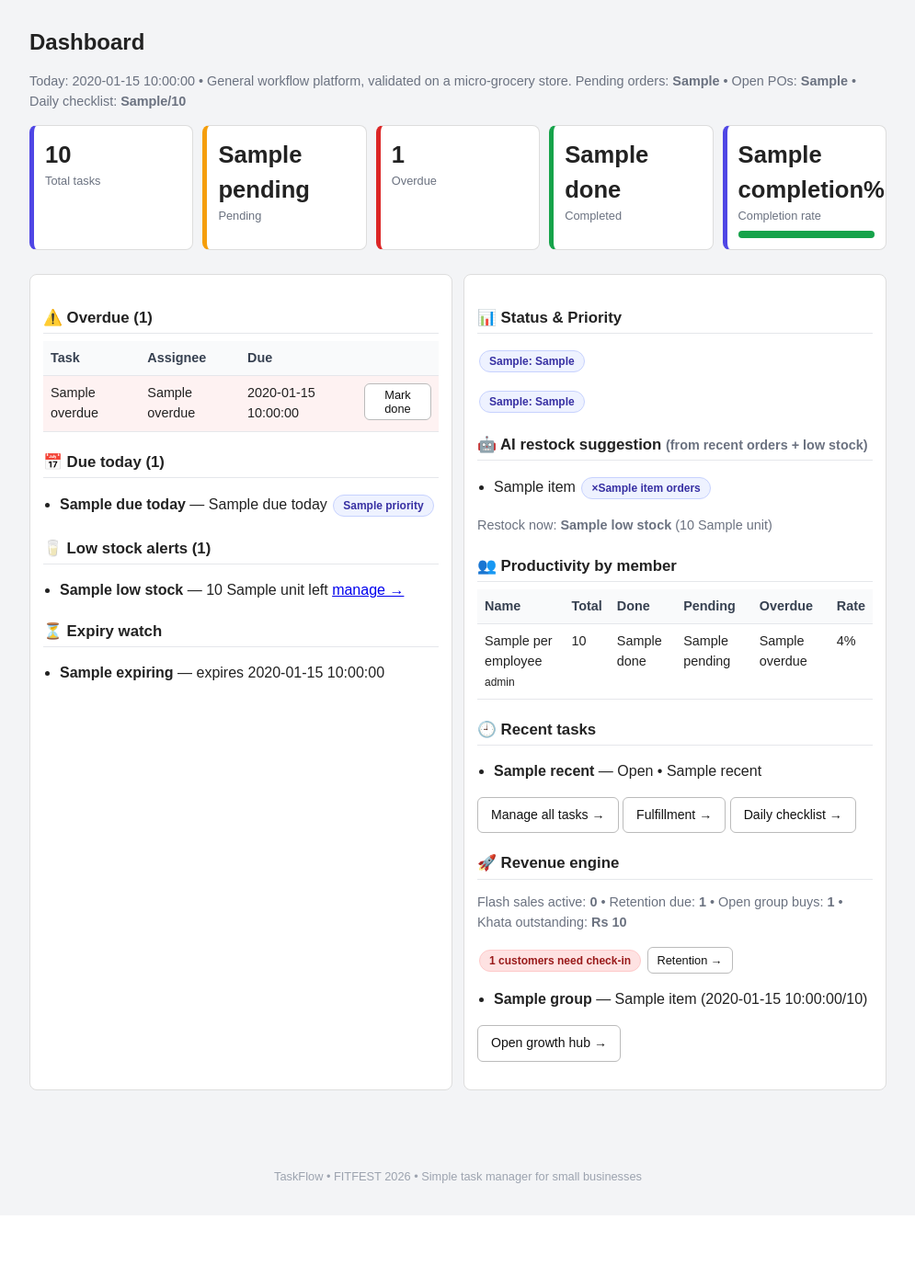
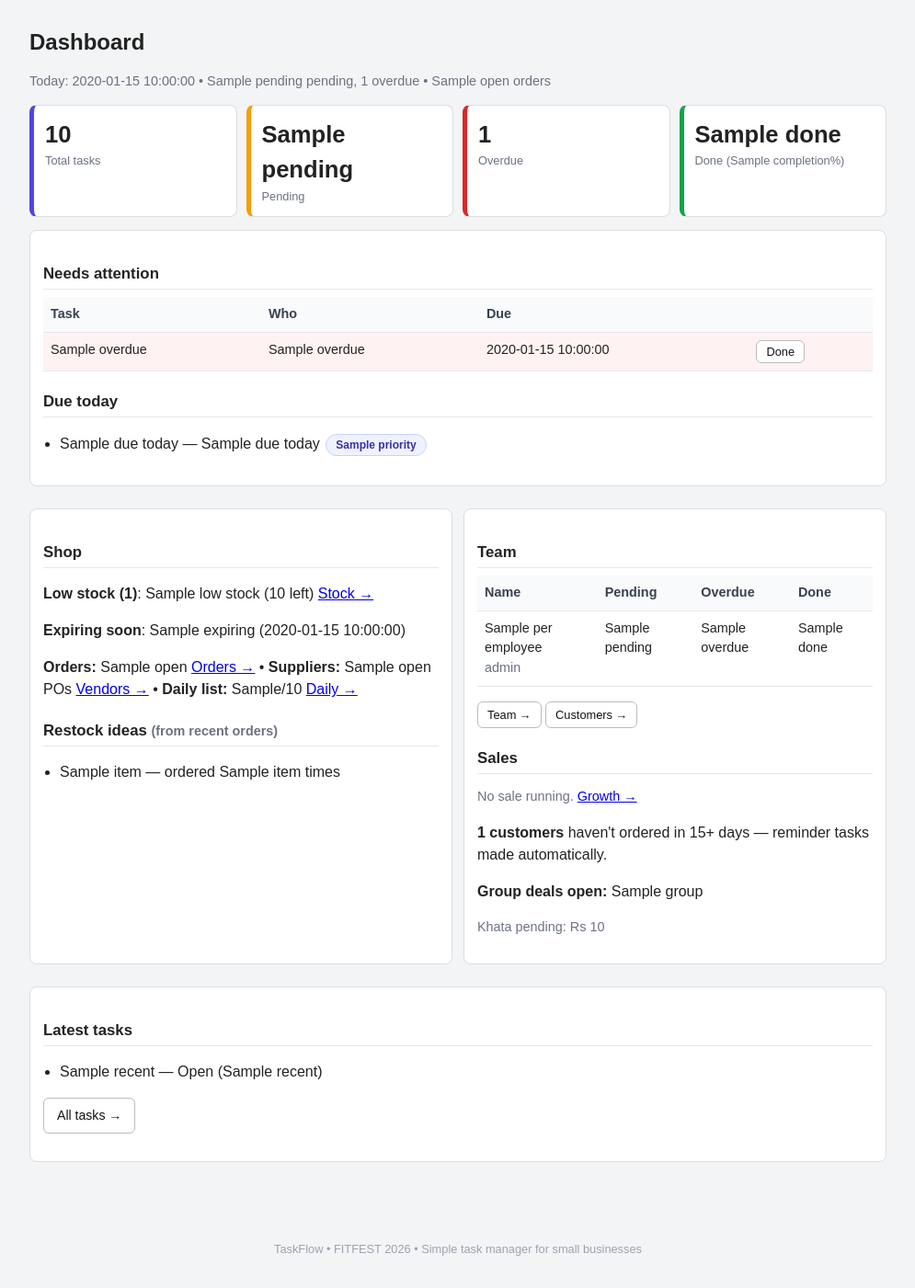
Before and after one commit to ManasviWaghmare/Small-Business-Workflow-Task-Management-Platform, a Python web app: template templates/dashboard.html in a window 1280 px wide. Shown: the part 78-1479 px from the top of the page at 92% size, without its empty margins (142-1137 px from the left). Before the commit the page ends 1365 px from the top, so only its background shows below. Run offline with Jinja, Linux system fonts and the light colour scheme; the template is opened without the code that fills it: most values are stand-ins (such as "Sample title", 1, 10 or a date in 2020).

Commit message:
Simplify dashboard: stat cards, attention list, shop/team/sales panels

```diff
--- a/templates/dashboard.html
+++ b/templates/dashboard.html
@@ -2,67 +2,58 @@
 {% block title %}Dashboard - TaskFlow{% endblock %}
 {% block content %}
 <h1>Dashboard</h1>
-<p class="muted">Today: {{ today }} • General workflow platform, validated on a micro-grocery store. Pending orders: <b>{{ new_orders }}</b> • Open POs: <b>{{ open_pos }}</b> • Daily checklist: <b>{{ cl_done }}/{{ cl_total }}</b></p>
+<p class="muted">Today: {{ today }} • {{ pending }} pending, {{ overdue|length }} overdue • {{ new_orders }} open orders</p>
 
 <div class="cards">
   <div class="card"><div class="num">{{ total }}</div><div class="lbl">Total tasks</div></div>
   <div class="card warn"><div class="num">{{ pending }}</div><div class="lbl">Pending</div></div>
   <div class="card danger"><div class="num">{{ overdue|length }}</div><div class="lbl">Overdue</div></div>
-  <div class="card ok"><div class="num">{{ done }}</div><div class="lbl">Completed</div></div>
-  <div class="card"><div class="num">{{ completion }}%</div><div class="lbl">Completion rate</div>
-    <div class="bar"><div style="width:{{ completion }}%"></div></div>
-  </div>
+  <div class="card ok"><div class="num">{{ done }}</div><div class="lbl">Done ({{ completion }}%)</div></div>
+</div>
+
+<div class="panel">
+  <h2>Needs attention</h2>
+  {% if overdue %}
+  <table><tr><th>Task</th><th>Who</th><th>Due</th><th></th></tr>
+  {% for t in overdue %}
+  <tr class="overdue-row"><td>{{ t['title'] }}</td><td>{{ t['employee_name'] or 'Nobody' }}</td><td>{{ t['deadline'] }}</td>
+  <td><form method="post" action="/tasks/{{ t['id'] }}/status"><input type="hidden" name="status" value="Done"><input type="hidden" name="next" value="/"><button class="btn small">Done</button></form></td></tr>
+  {% endfor %}</table>
+  {% else %}<p class="muted">Nothing overdue.</p>{% endif %}
+  <h2>Due today</h2>
+  {% if due_today %}<ul class="list">{% for t in due_today %}<li>{{ t['title'] }} — {{ t['employee_name'] or 'Nobody' }} <span class="pill {{ t['priority'] }}">{{ t['priority'] }}</span></li>{% endfor %}</ul>
+  {% else %}<p class="muted">Nothing due today.</p>{% endif %}
 </div>
 
 <div class="grid2">
 <div class="panel">
-  <h2>⚠️ Overdue ({{ overdue|length }})</h2>
-  {% if overdue %}
-  <table><tr><th>Task</th><th>Assignee</th><th>Due</th><th></th></tr>
-  {% for t in overdue %}
-  <tr class="overdue-row"><td>{{ t['title'] }}</td><td>{{ t['employee_name'] or 'Unassigned' }}</td><td>{{ t['deadline'] }}</td>
-  <td><form method="post" action="/tasks/{{ t['id'] }}/status"><input type="hidden" name="status" value="Done"><input type="hidden" name="next" value="/"><button class="btn small">Mark done</button></form></td></tr>
+  <h2>Shop</h2>
+  <p><b>Low stock ({{ low_stock|length }})</b>{% if low_stock %}: {% for i in low_stock %}{{ i['name'] }} ({{ i['stock_qty'] }} left){% if not loop.last %}, {% endif %}{% endfor %} <a href="/inventory">Stock →</a>{% else %} — all OK.{% endif %}</p>
+  <p><b>Expiring soon</b>{% if expiring %}: {% for i in expiring %}{{ i['name'] }} ({{ i['expiry_date'] or 'no date' }}){% if not loop.last %}, {% endif %}{% endfor %}{% else %} — nothing flagged.{% endif %}</p>
+  <p><b>Orders:</b> {{ new_orders }} open <a href="/orders">Orders →</a> • <b>Suppliers:</b> {{ open_pos }} open POs <a href="/procurement">Vendors →</a> • <b>Daily list:</b> {{ cl_done }}/{{ cl_total }} <a href="/checklists">Daily →</a></p>
+  <h2>Restock ideas <span class="muted">(from recent orders)</span></h2>
+  {% if forecast.top_items %}<ul class="list">{% for item,n in forecast.top_items %}<li>{{ item }} — ordered {{ n }} times</li>{% endfor %}</ul>
+  {% else %}<p class="muted">Order more to see ideas here.</p>{% endif %}
+</div>
+<div class="panel">
+  <h2>Team</h2>
+  <table><tr><th>Name</th><th>Pending</th><th>Overdue</th><th>Done</th></tr>
+  {% for e in per_employee %}
+  <tr><td>{{ e.name }}<br><small class="muted">{{ e.role }}</small></td><td>{{ e.pending }}</td><td>{{ e.overdue }}</td><td>{{ e.done }}</td></tr>
   {% endfor %}</table>
-  {% else %}<p class="muted">No overdue tasks. Good job!</p>{% endif %}
-
-  <h2>📅 Due today ({{ due_today|length }})</h2>
-  {% if due_today %}<ul class="list">{% for t in due_today %}<li><b>{{ t['title'] }}</b> — {{ t['employee_name'] or 'Unassigned' }} <span class="pill {{ t['priority'] }}">{{ t['priority'] }}</span></li>{% endfor %}</ul>
-  {% else %}<p class="muted">Nothing due today.</p>{% endif %}
-
-  <h2>🥛 Low stock alerts ({{ low_stock|length }})</h2>
-  {% if low_stock %}<ul class="list">{% for i in low_stock %}<li><b>{{ i['name'] }}</b> — {{ i['stock_qty'] }} {{ i['unit'] }} left <a href="/inventory">manage →</a></li>{% endfor %}</ul>
-  {% else %}<p class="muted">Stock levels OK.</p>{% endif %}
-
-  <h2>⏳ Expiry watch</h2>
-  {% if expiring %}<ul class="list">{% for i in expiring %}<li><b>{{ i['name'] }}</b> — expires {{ i['expiry_date'] or 'n/a' }}</li>{% endfor %}</ul>
-  {% else %}<p class="muted">No perishables tracked.</p>{% endif %}
+  <p><a class="btn small" href="/employees">Team →</a> <a class="btn small" href="/customers">Customers →</a></p>
+  <h2>Sales</h2>
+  {% if flash %}<p><b>Sale on now:</b> {% for f in flash %}{{ f['item'] }} ({{ f['discount'] }}){% if not loop.last %}, {% endif %}{% endfor %} <a href="/growth">Details →</a></p>
+  {% else %}<p class="muted">No sale running. <a href="/growth">Growth →</a></p>{% endif %}
+  {% if reten %}<p><b>{{ reten|length }} customers</b> haven't ordered in 15+ days — reminder tasks made automatically.</p>{% endif %}
+  {% if groups %}<p><b>Group deals open:</b> {% for gb in groups %}{{ gb['title'] }}{% if not loop.last %}, {% endif %}{% endfor %}</p>{% endif %}
+  <p class="muted">Khata pending: Rs {{ khata_total }}</p>
+</div>
 </div>
 
 <div class="panel">
-  <h2>📊 Status & Priority</h2>
-  <p>{% for s,c in by_status.items() %}<span class="pill">{{ s }}: {{ c }}</span> {% endfor %}</p>
-  <p>{% for p,c in by_priority.items() %}<span class="pill {{ p }}">{{ p }}: {{ c }}</span> {% endfor %}</p>
-
-  <h2>🤖 AI restock suggestion <small class="muted">(from recent orders + low stock)</small></h2>
-  {% if forecast.top_items %}<ul class="list">{% for item,n in forecast.top_items %}<li>{{ item }} <span class="pill">×{{ n }} orders</span></li>{% endfor %}</ul>
-  {% else %}<p class="muted">Not enough order history yet — add orders to generate suggestions.</p>{% endif %}
-  {% if forecast.low_stock %}<p class="muted">Restock now: {% for l in forecast.low_stock %}<b>{{ l['name'] }}</b> ({{ l['stock_qty'] }} {{ l['unit'] }}){% if not loop.last %}, {% endif %}{% endfor %}</p>{% endif %}
-
-  <h2>👥 Productivity by member</h2>
-  <table><tr><th>Name</th><th>Total</th><th>Done</th><th>Pending</th><th>Overdue</th><th>Rate</th></tr>
-  {% for e in per_employee %}
-  <tr><td>{{ e.name }}<br><small>{{ e.role }}</small></td><td>{{ e.total }}</td><td>{{ e.done }}</td><td>{{ e.pending }}</td><td>{{ e.overdue }}</td><td>{{ e.rate }}%</td></tr>
-  {% endfor %}</table>
-  <h2>🕘 Recent tasks</h2>
-  <ul class="list">{% for t in recent %}<li><b>{{ t['title'] }}</b> — {{ t['status'] }} • {{ t['employee_name'] or 'Unassigned' }}</li>{% endfor %}</ul>
-  <p><a class="btn" href="/tasks">Manage all tasks →</a> <a class="btn" href="/orders">Fulfillment →</a> <a class="btn" href="/checklists">Daily checklist →</a></p>
-
-  <h2>🚀 Revenue engine</h2>
-  <p class="muted">Flash sales active: <b>{{ flash|length }}</b> • Retention due: <b>{{ reten|length }}</b> • Open group buys: <b>{{ groups|length }}</b> • Khata outstanding: <b>Rs {{ khata_total }}</b></p>
-  {% if flash %}<ul class="list">{% for f in flash %}<li><b>{{ f['item'] }}</b> — {{ f['discount'] }} <small>{{ f['message'] }}</small></li>{% endfor %}</ul>{% endif %}
-  {% if reten %}<p><span class="pill Overdue">{{ reten|length }} customers need check-in</span> <a class="btn small" href="/growth">Retention →</a></p>{% endif %}
-  {% if groups %}<ul class="list">{% for gb in groups %}<li><b>{{ gb['title'] }}</b> — {{ gb['item'] }} ({{ gb['joined_qty'] }}/{{ gb['target_qty'] }})</li>{% endfor %}</ul>{% endif %}
-  <p><a class="btn" href="/growth">Open growth hub →</a></p>
-</div>
+  <h2>Latest tasks</h2>
+  <ul class="list">{% for t in recent %}<li>{{ t['title'] }} — {{ t['status'] }} ({{ t['employee_name'] or 'Nobody' }})</li>{% endfor %}</ul>
+  <p><a class="btn" href="/tasks">All tasks →</a></p>
 </div>
 {% endblock %}
```
